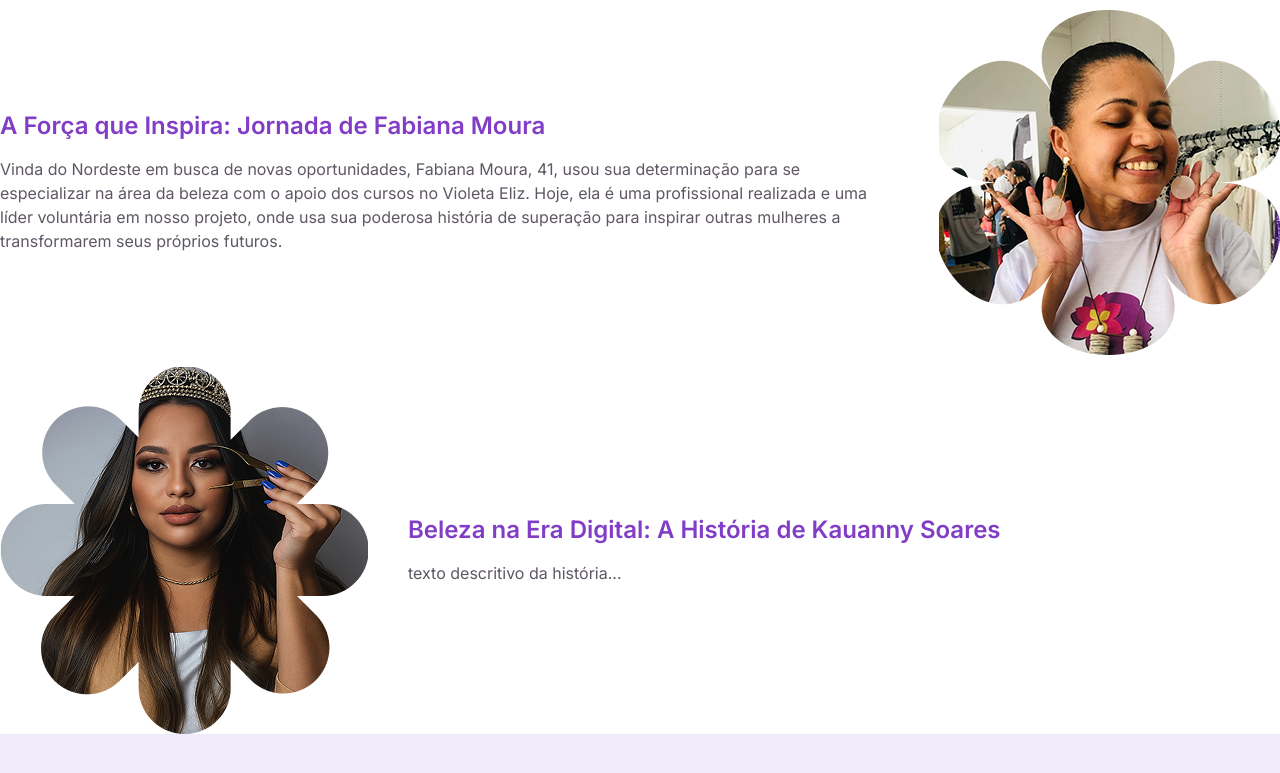
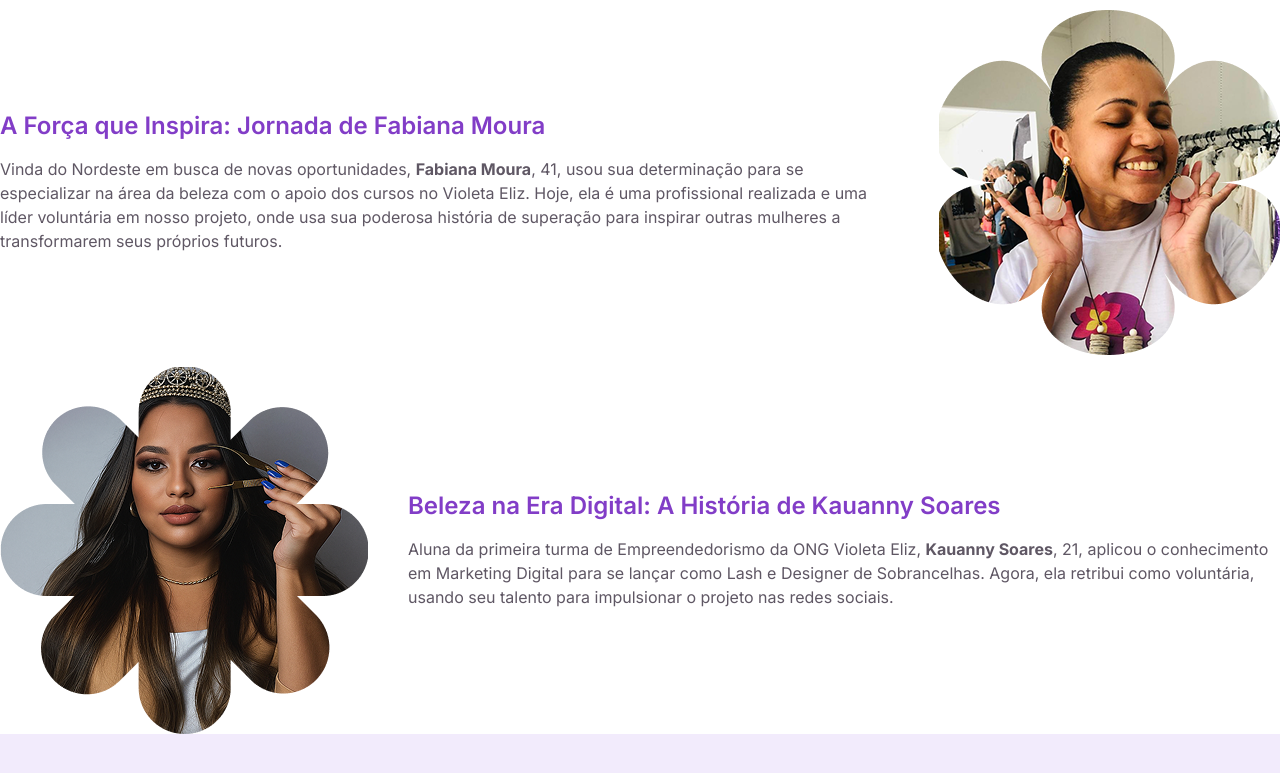
Before and after one commit to Projeto-FrontEnd-Fusion/Aceve-website-development, a Next.js app: page /sobre-nos in a window 1280 px wide. Shown: the part 2435-3208 px from the top of the page. Built offline with nearby package versions, Linux system fonts and the light colour scheme; a web font is replaced by a local one.

Commit message:
feat: change content to a <p> element highlighting the name

```diff
--- a/src/features/about-us/components/ImpactfulStories.tsx
+++ b/src/features/about-us/components/ImpactfulStories.tsx
@@ -7,25 +7,26 @@ export const ImpactfulStories = () => {
   const impactfulStories = [
     {
       title: "De Mãos que Cuidam a um Negócio que Transforma",
-      content:
-        "Com o apoio da ONG, a ex-técnica de enfermagem Jucelia Pereira, 44, fundou uma bem-sucedida loja de cosméticos. Sua missão, no entanto, vai além do negócio: como voluntária, ela agora dedica seu tempo para inspirar novas empreendedoras, provando que é possível transformar a própria história.",
+      paragraph:
+        <p>Com o apoio da ONG, a ex-técnica de enfermagem <span className="font-bold">Jucelia Pereira</span>, 44, fundou uma bem-sucedida loja de cosméticos. Sua missão, no entanto, vai além do negócio: como voluntária, ela agora dedica seu tempo para inspirar novas empreendedoras, provando que é possível transformar a própria história.</p>,
       image: ImpactfulStory1,
       imageAlt:
         "Jucelia Pereira, ex-técnica de enfermagem que transformou sua vida ao fundar uma loja de cosméticos, sentada em um balanço cercada por folhagens.",
     },
     {
       title: "A Força que Inspira: Jornada de Fabiana Moura",
-      content:
-        "Vinda do Nordeste em busca de novas oportunidades, Fabiana Moura, 41, usou sua determinação para se especializar na área da beleza com o apoio dos cursos no Violeta Eliz. Hoje, ela é uma profissional realizada e uma líder voluntária em nosso projeto, onde usa sua poderosa história de superação para inspirar outras mulheres a transformarem seus próprios futuros.",
+      paragraph:
+        <p>Vinda do Nordeste em busca de novas oportunidades, <span className="font-bold">Fabiana Moura</span>, 41, usou sua determinação para se especializar na área da beleza com o apoio dos cursos no Violeta Eliz. Hoje, ela é uma profissional realizada e uma líder voluntária em nosso projeto, onde usa sua poderosa história de superação para inspirar outras mulheres a transformarem seus próprios futuros.</p>,
       image: ImpactfulStory2,
       imageAlt:
         "Fabiana Moura, profissional da área da beleza e voluntária do projeto, sorrindo enquanto exibe brincos artesanais, em um ambiente de exposição com roupas ao fundo.",
     },
     {
       title: "Beleza na Era Digital: A História de Kauanny Soares",
-      content: "texto descritivo  da história...",
+      paragraph:
+        <p>Aluna da primeira turma de Empreendedorismo da ONG Violeta Eliz, <span className="font-bold">Kauanny Soares</span>, 21, aplicou o conhecimento em Marketing Digital para se lançar como Lash e Designer de Sobrancelhas. Agora, ela retribui como voluntária, usando seu talento para impulsionar o projeto nas redes sociais.</p>,
       image: ImpactfulStory3,
-      imageAlt: "descrição da imagem...",
+      imageAlt: "Kauanny Soares, jovem, com tiara, segurando uma pinça de design de sobrancelhas, simbolizando sua atuação como lash e designer",
     },
   ];
 
@@ -42,13 +43,11 @@ export const ImpactfulStories = () => {
           className={`flex gap-10 h-[368px] items-center ${index % 2 === 0 ? 'md:flex-row' : 'md:flex-row-reverse'}`}>
           <Image src={story.image}
             alt={story.imageAlt} />
-          <span className='flex flex-col gap-4'>
+          <span className='flex flex-col gap-4 text-grey-600'>
             <h3 className='text-primary-600 text-2xl leading-[1.875rem] font-semibold'>
               {story.title}
             </h3>
-            <p className='text-grey-600'>
-              {story.content}
-            </p>
+            {story.paragraph}
           </span>
         </div>
       )}
```
